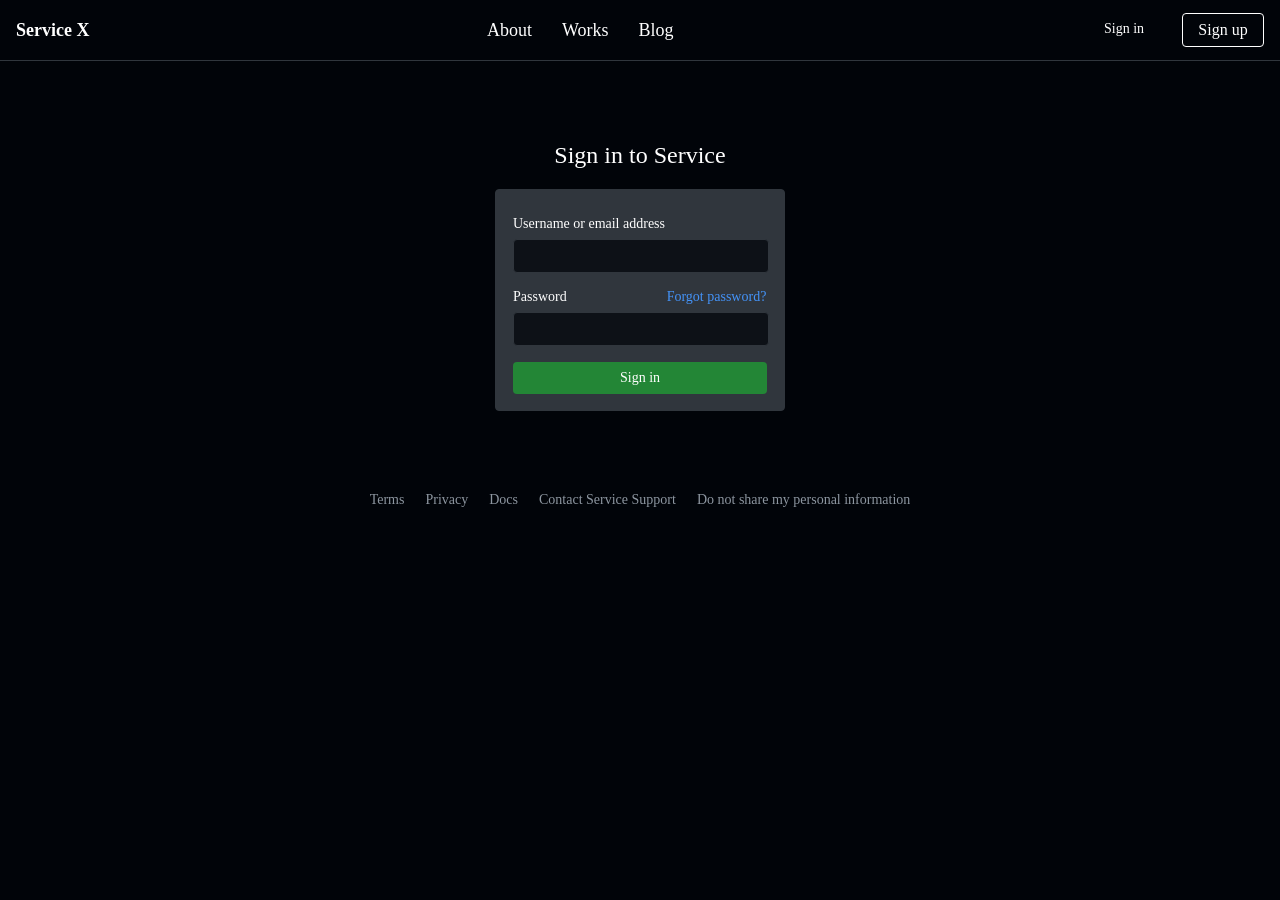
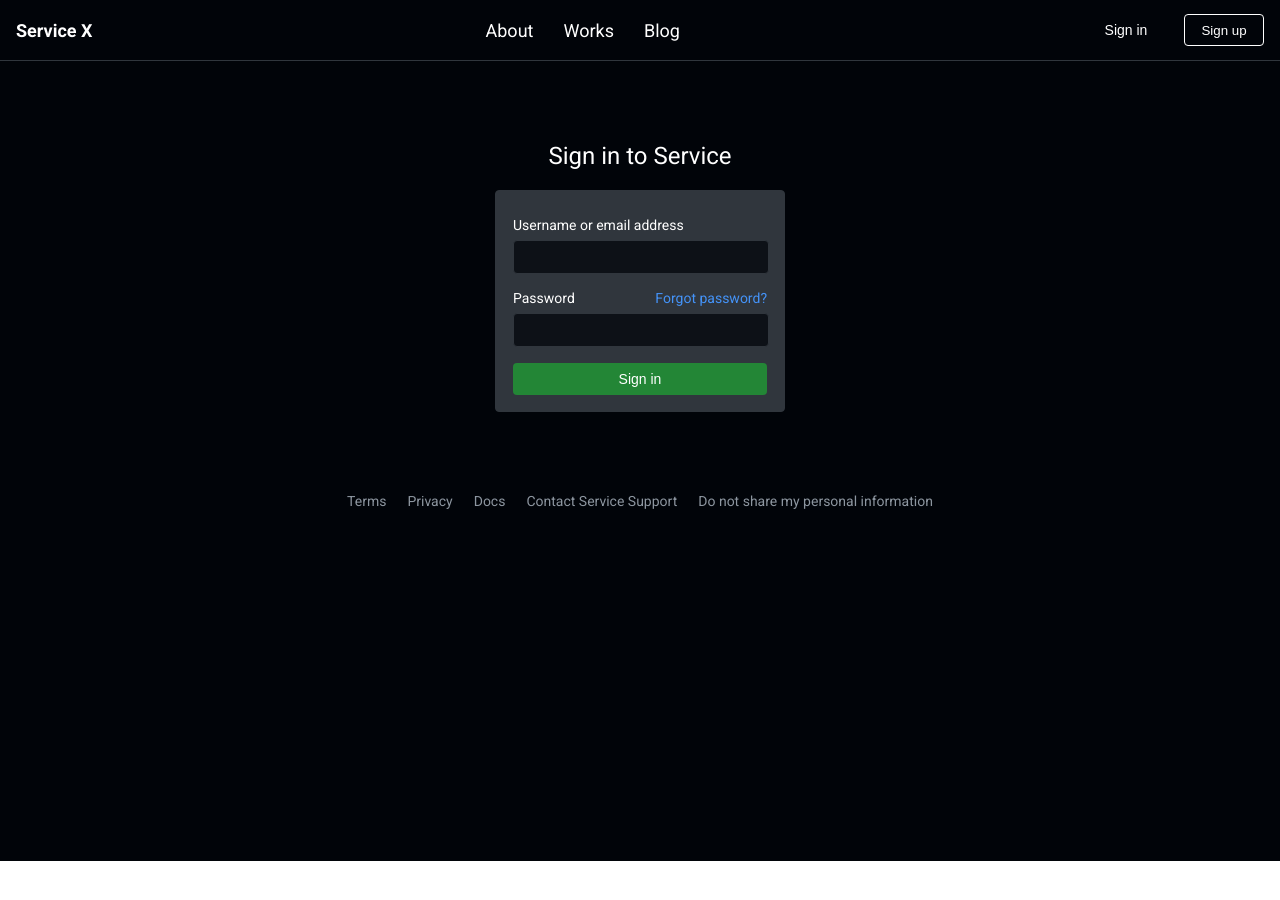
Before and after one commit to chelik352/login, a plain HTML site: page index.html in a window 1280 px wide. After the commit the page ends 861 px from the top, so only its background shows below. Drawn offline with Linux system fonts and the light colour scheme.

Commit message:
Co-authored-by: Kirill  <kicq@users.noreply.github.com>

```diff
--- a/index.html
+++ b/index.html
@@ -18,8 +18,8 @@
             <span class="triple-text-text">Blog</span>
         </div>
         <div class="double-button">
-            <div class="button">Sign in</div>
-            <div class="button-outline">Sign up</div>
+            <button class="button">Sign in</button>
+            <button class="button-outline">Sign up</button>
         </div>
     </div>
     <div class="first-slide">
@@ -27,13 +27,13 @@
        <div class="menu">
             <div class="menu-container">
                 <span class="user-or-email">Username or email address</span>
-                <div class="thing"></div>
+                <input class="thing">
                 <div class="password-row">
                     <span class="password">Password</span>
                     <span class="forgot-password">Forgot password?</span>
                 </div>
-                <siv class="thing"></siv>
-                <div class="sign-in">Sign in</div>
+                <input class="thing">
+                <button class="sign-in">Sign in</button>
             </div>
        </div>
        <div class="footer">
--- a/style.css
+++ b/style.css
@@ -1,7 +1,10 @@
+html {
+    height: 100%;
+}
 .first-slide {
     background-color: #010409;
     width: 100%;
-    height: 1080px;
+    height: 100%;
     flex-direction: column;
     align-items: center;
     display: flex;
@@ -22,8 +25,9 @@
     color: white;
     margin-left: 16px;
 }
-.body {
+body {
     font-family: "Roboto";
+    height: 100%;
 }
 .triple-text-text{
     font-weight: 400;
@@ -44,6 +48,14 @@
     justify-content: center;
     align-items: center;
     cursor: pointer;
+    background:none;
+    border: none;
+}
+.button:hover {
+    background: rgba(255, 255, 255, 0.1);
+}
+.sign-in:hover {
+    background-color: green;
 }
 .button-outline {
     width: 80px;
@@ -90,9 +102,7 @@
 .menu-container {
     flex-direction: column;
     display: flex;
-    justify-content: center;
-    margin-top: 26px;
-    margin-left: 17px;
+    padding: 26px 17px 20px 17px;
 }
 .thing {
     width: 254px;
@@ -111,11 +121,11 @@
     color: #4493F8;
     font-size: 14px;
     font-weight: 400;
-    margin-left: 100px;
 }
 .password-row {
     display: flex;
     margin-top: 16px;
+    justify-content: space-between;
 }
 .sign-in {
     width: 254px;
@@ -141,7 +151,7 @@
     gap: 21px;
     display: flex;
 }
-@media (max-width: 500px){
+@media (max-width: 550px){
     .head-triple-text  {
         display: none;
     }
@@ -149,3 +159,10 @@
         display: none;
     }
 }
+button {
+    border: none;
+    background: none;
+}
+.button-outline:hover {
+    border: white 2px solid;
+}
```
